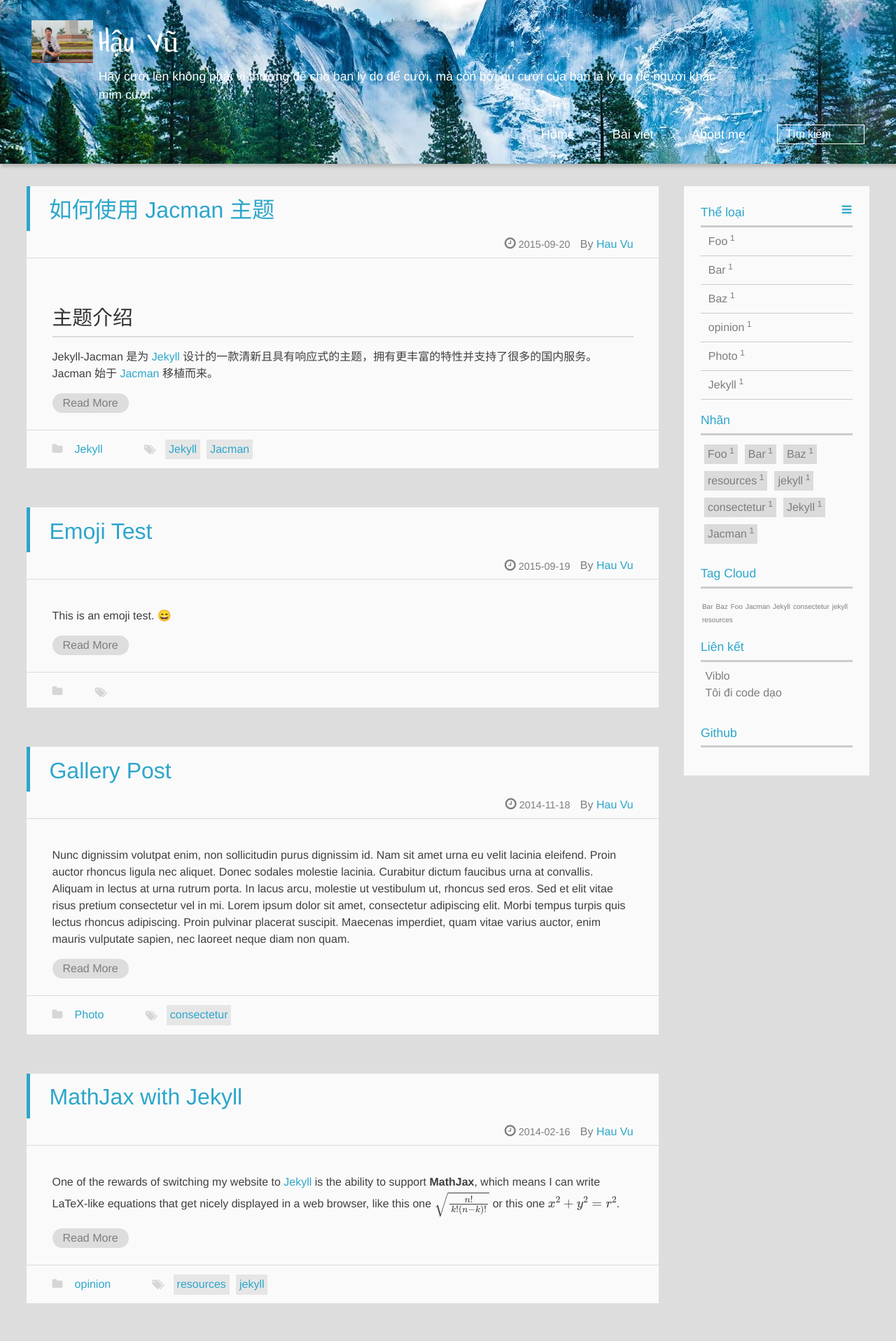
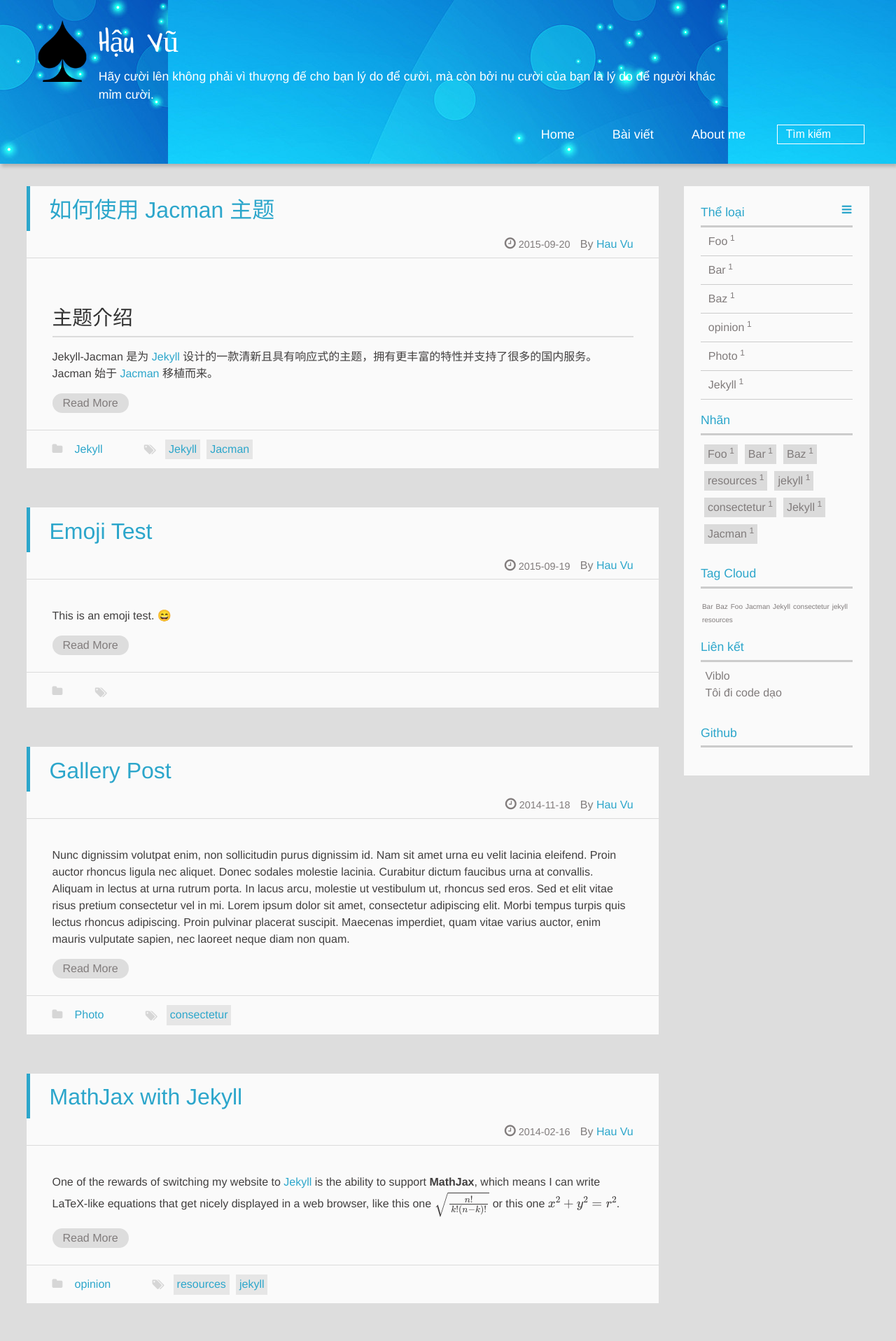
Before and after one commit to Simpleyyt/jekyll-jacman, a Jekyll site: the page built from index.html, in a window 1280 px wide. Shown: the top 1916 px of the page at 70% size. Built offline with Jekyll 4.4.1, drawn with Linux system fonts in a browser that asks for light colours; emoji names are drawn with the system emoji font; formulas are drawn with MathJax 3; a script that is not in the unit is left out; the list of posts is cut into pages by our own code.

Commit message:
update config and banner

```diff
--- a/_config.yml
+++ b/_config.yml
@@ -67,7 +67,7 @@ widgets:
 #### Image
 imglogo:
   enable: true             ## display image logo true/false.
-  src: img/hauvu-logo.jpg        ## `.svg` and `.png` are recommended,please put image into the theme folder `/jacman/source/img`.
+  src: img/logo.png        ## `.svg` and `.png` are recommended,please put image into the theme folder `/jacman/source/img`.
 favicon: img/favicon.ico   ## size:32px*32px,`.ico` is recommended,please put image into the theme folder `/jacman/source/img`.
 apple_icon: img/jacman.jpg ## size:114px*114px,please put image into the theme folder `/jacman/source/img`.
 author_img: img/author.jpg ## size:220px*220px.display author avatar picture.if don't want to display,please don't set this.
@@ -97,7 +97,7 @@ author:
   github:     hauvp
   facebook:   mister.rainy
   linkedin:   hau-vu
-  google_plus: "112387867300361456412"    ## e.g. "111190881341800841449" for https://plus.google.com/u/0/111190881341800841449, the "" is needed!
+  google_plus:    ## e.g. "111190881341800841449" for https://plus.google.com/u/0/111190881341800841449, the "" is needed!
   stackoverflow:  ## e.g. 3222790 for http://stackoverflow.com/users/3222790/jark
 ## if you set them, the corresponding  share button will show on the footer
 
```
Also changed, not shown: assets/img/banner.jpg.
